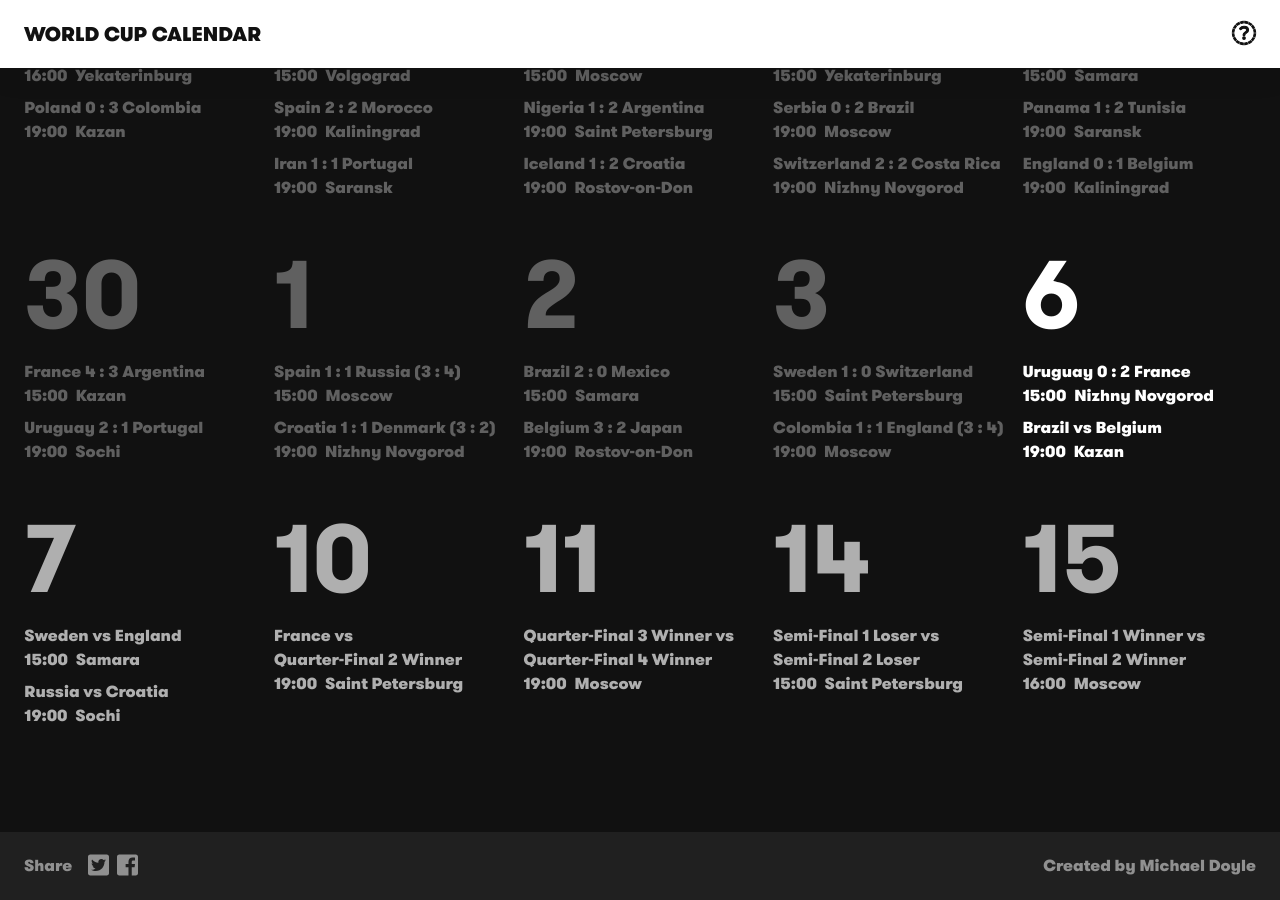
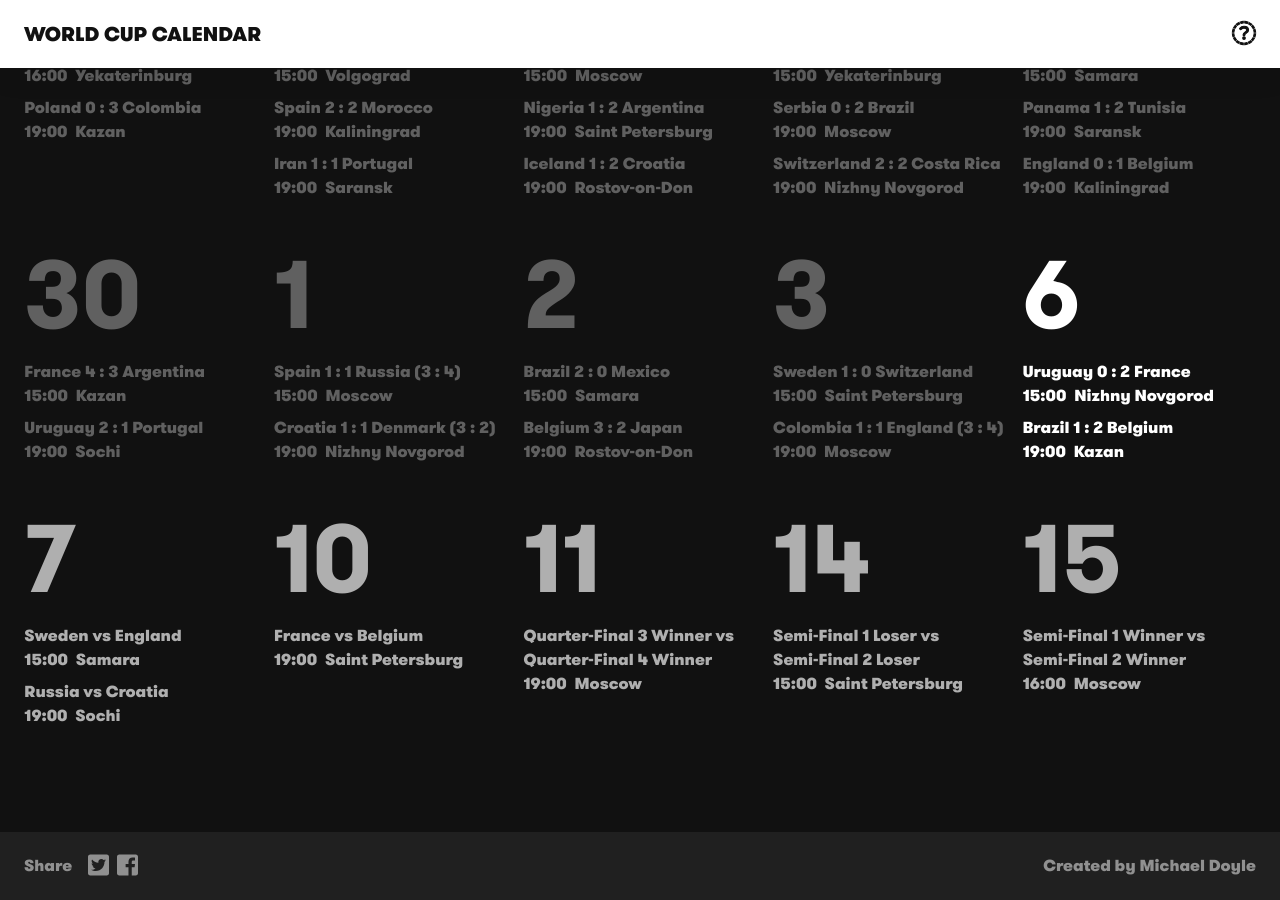
Before and after one commit to iamclydehoel/worldcupcalendar-2018, a Jekyll site: the page built from index.html, in a window 1280 px wide and 900 px high, scrolled down 996 px. Built offline with Jekyll 4.4.1, drawn with Linux system fonts in a browser that asks for light colours; nearby versions of some CDN libraries.

Commit message:
Score update

```diff
--- a/_data/fixtures.yml
+++ b/_data/fixtures.yml
@@ -385,7 +385,7 @@
 
     - team1: Brazil
       team2: Belgium
-      score:
+      score: '1 : 2'
       time: '19:00'
       venue: Kazan
 
@@ -406,7 +406,7 @@
 - date: '10/7'
   matches:
     - team1: France
-      team2: Quarter-Final 2 Winner
+      team2: Belgium
       score:
       time: '19:00'
       venue: Saint Petersburg
```
